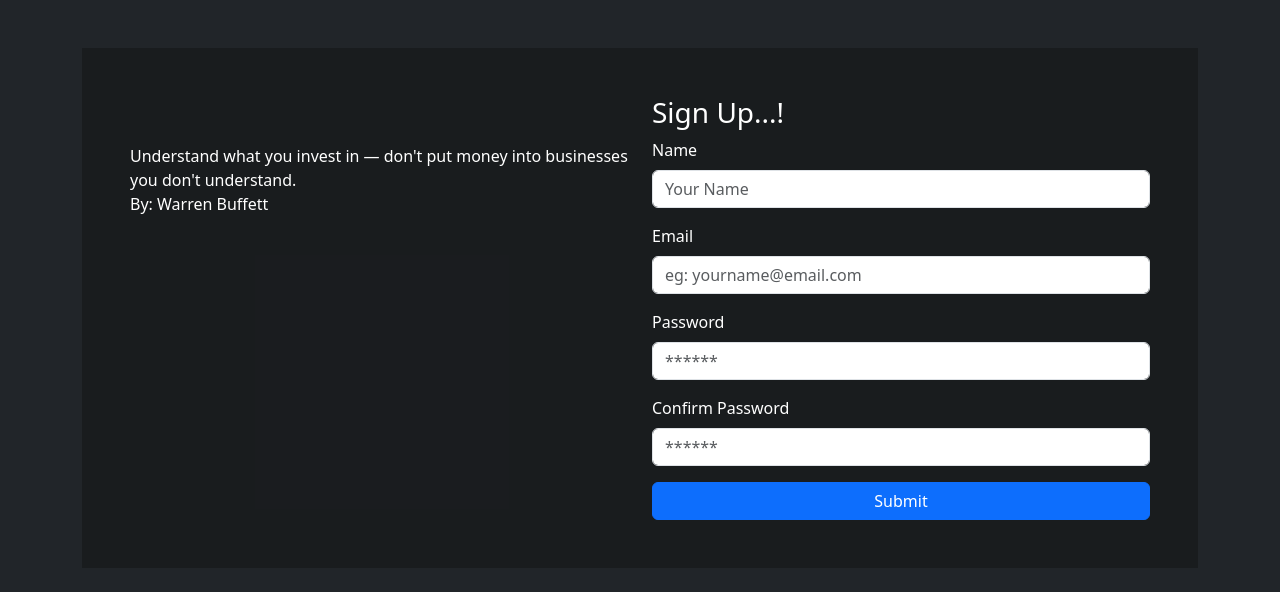
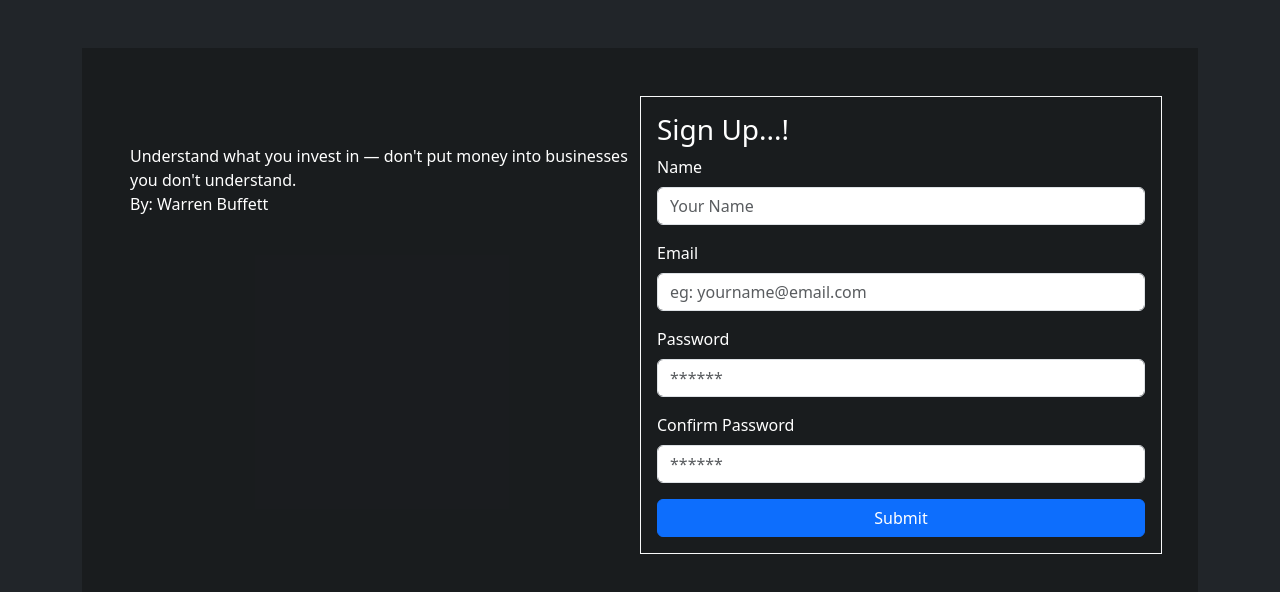
Before and after one commit to yadin-nou/finance-tracker, a React (Vite) app: page /signup in a window 1280 px wide. Shown: the top 592 px of the page. Built offline with nearby package versions, Linux system fonts and the light colour scheme.

Commit message:
modified signup page

```diff
--- a/src/pages/SignUp.jsx
+++ b/src/pages/SignUp.jsx
@@ -24,7 +24,7 @@ function SignUp() {
           <Col md="6">
             <TipContent />
           </Col>
-          <Col md="6">
+          <Col md="6" className="border border-light p-3">
             <h3>Sign Up...!</h3>
             <UserForms signUpUser={signUpUser} />
           </Col>
```
